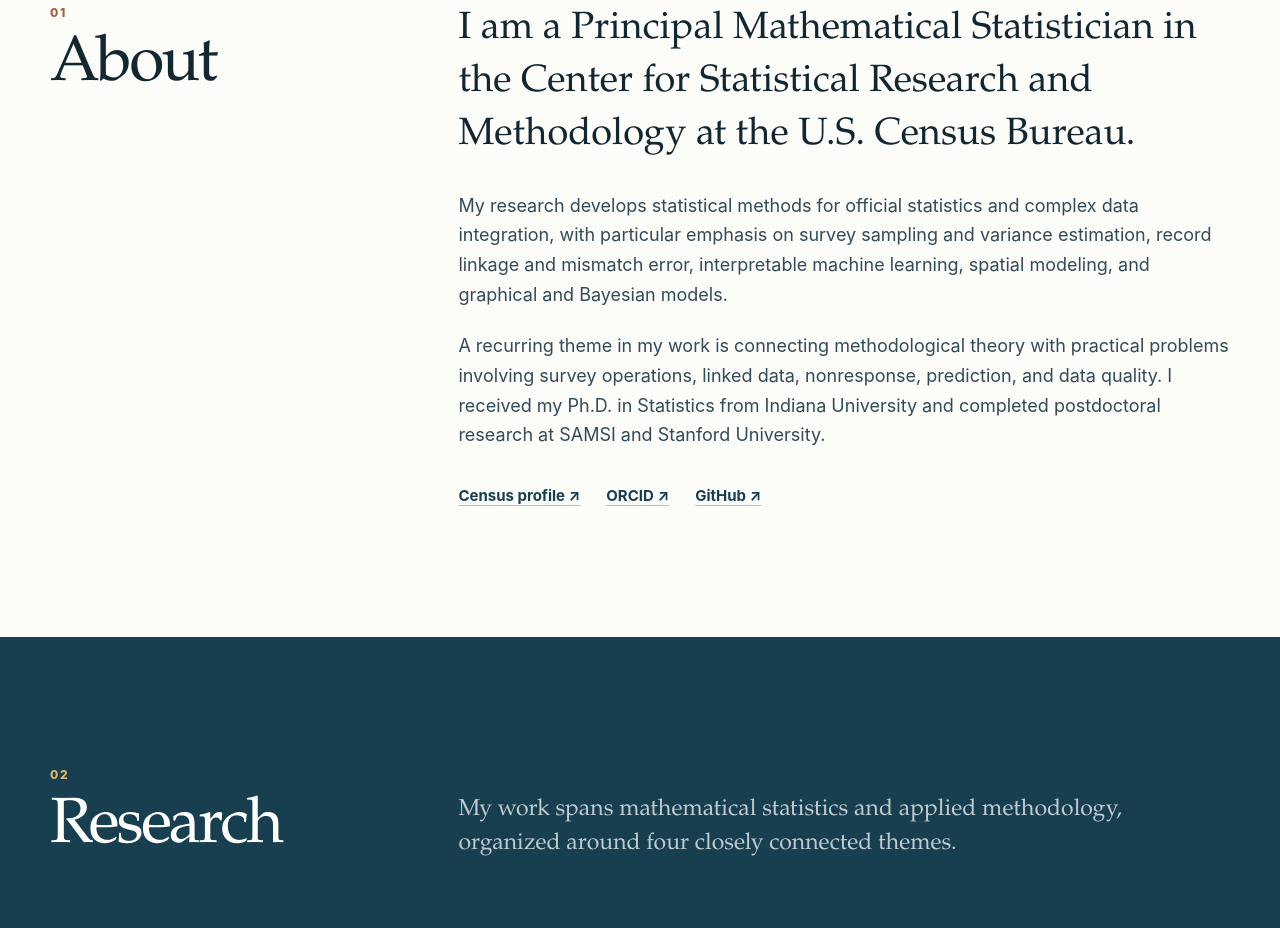
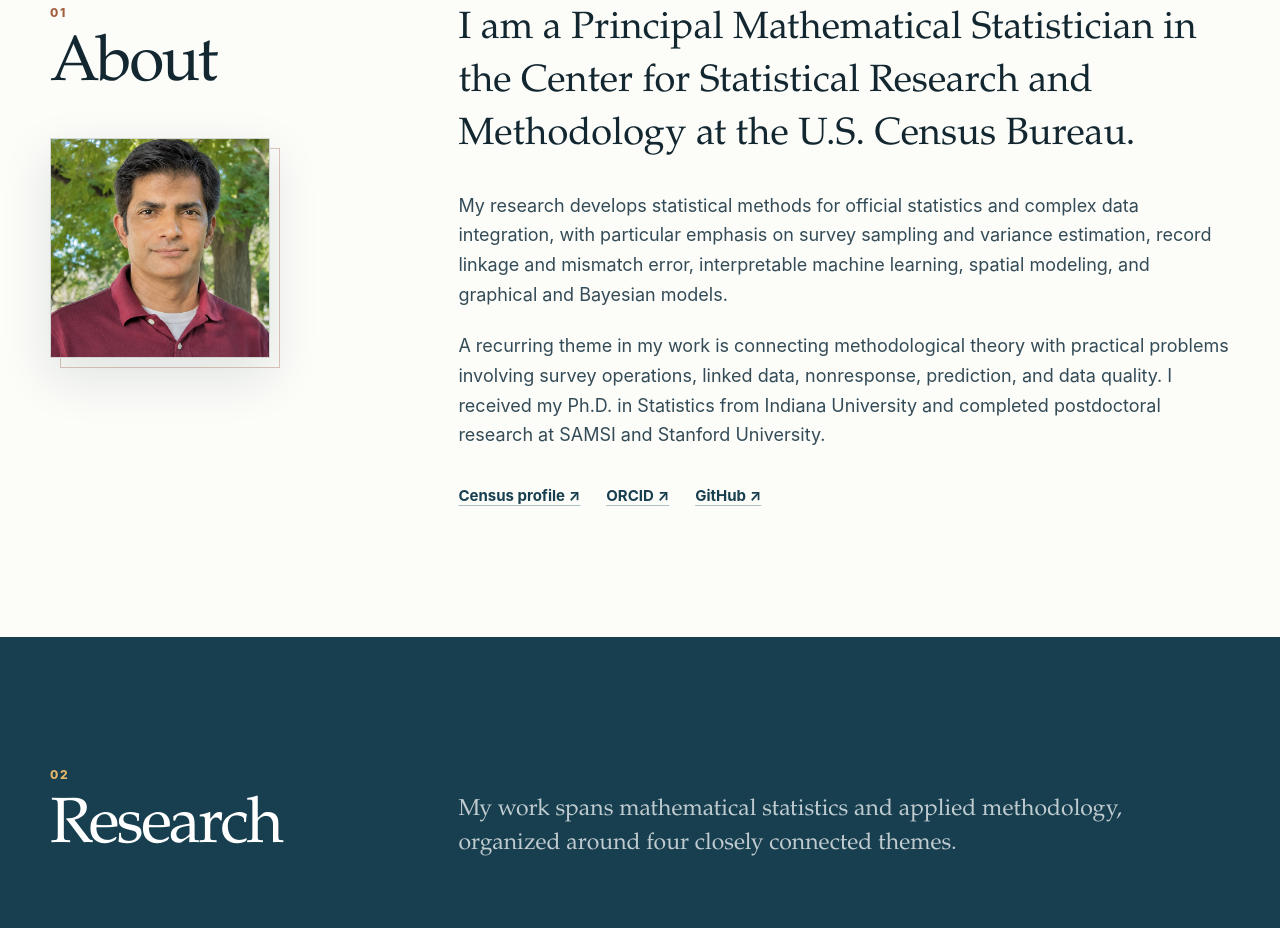
Before and after one commit to ehb2126/-ehb2126.github.io, a plain HTML site: page index.html in a window 1280 px wide. Shown: the part 946-1874 px from the top of the page. Drawn offline with Linux system fonts and the light colour scheme.

Commit message:
Add enhanced profile photo

```diff
--- a/index.html
+++ b/index.html
@@ -134,6 +134,16 @@
           <div class="section-heading">
             <p class="section-index">01</p>
             <h2 id="about-title">About</h2>
+            <figure class="profile-photo">
+              <img
+                src="images/emanuel-ben-david-profile.jpg"
+                alt="Emanuel Ben-David"
+                width="720"
+                height="720"
+                loading="lazy"
+                decoding="async"
+              >
+            </figure>
           </div>
           <div class="about-copy prose">
             <p class="lede">
--- a/styles.css
+++ b/styles.css
@@ -389,6 +389,29 @@
   align-self: start;
 }
 
+.profile-photo {
+  position: relative;
+  width: min(220px, 100%);
+  margin: 38px 0 0;
+}
+
+.profile-photo::before {
+  position: absolute;
+  inset: 10px -10px -10px 10px;
+  border: 1px solid rgba(164, 95, 62, 0.34);
+  content: "";
+}
+
+.profile-photo img {
+  position: relative;
+  display: block;
+  width: 100%;
+  height: auto;
+  border: 1px solid rgba(19, 39, 49, 0.14);
+  background: var(--paper);
+  box-shadow: 0 18px 48px rgba(20, 49, 59, 0.12);
+}
+
 .section-index {
   margin: 0 0 10px;
   color: var(--rust);
@@ -684,6 +707,11 @@
 }
 
 @media (max-width: 900px) {
+  .profile-photo {
+    width: 180px;
+    margin-top: 28px;
+  }
+
   :root {
     --shell: min(100% - 40px, 760px);
   }
```
Also changed, not shown: images/emanuel-ben-david-profile.jpg (added).
